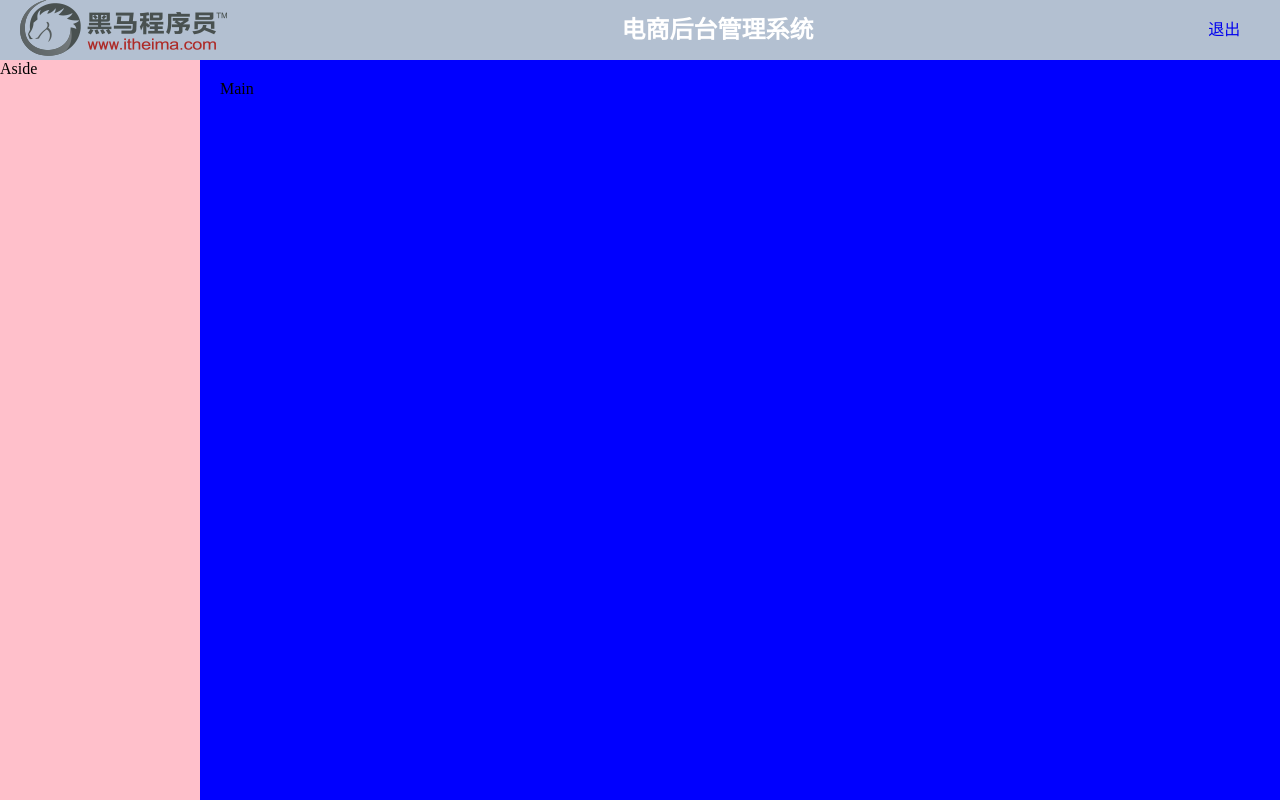
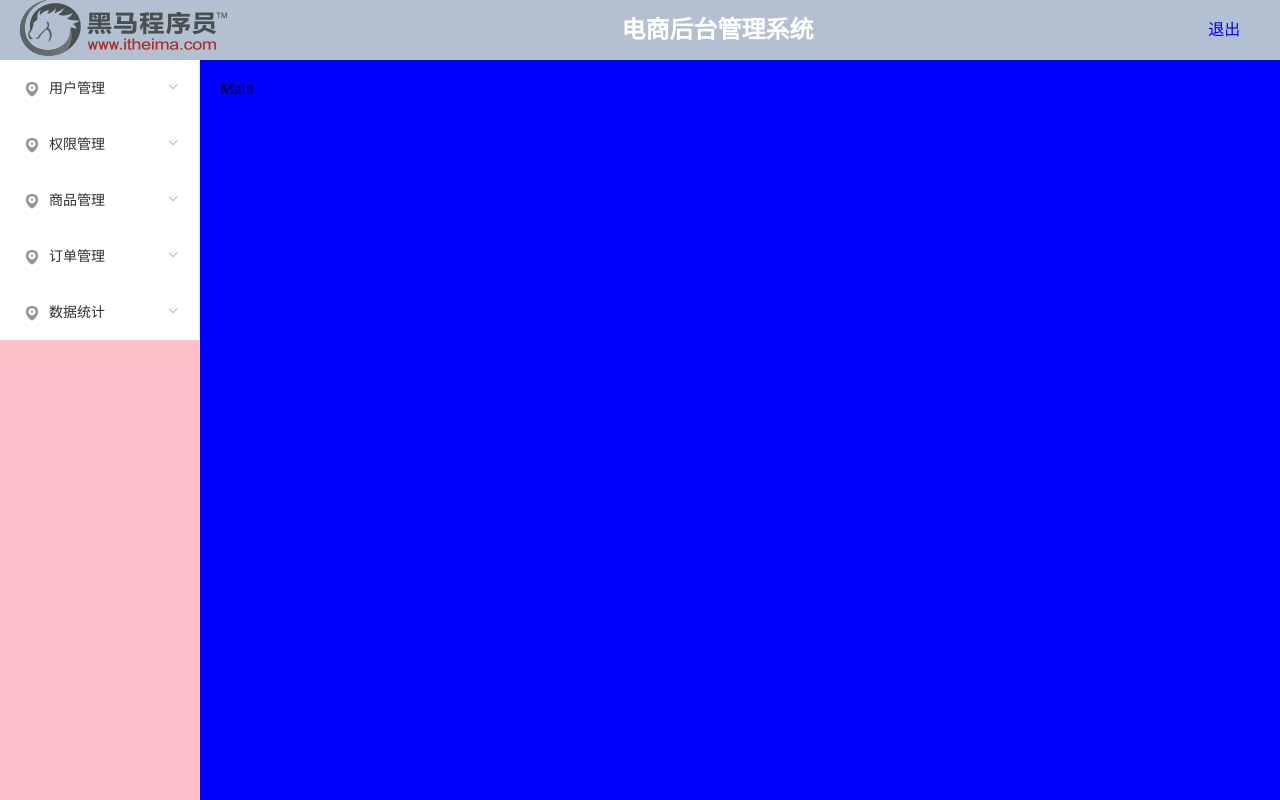
Before and after one commit to Oyqq88888/shopmanager64, a Vue app: page /#/ in a window 1280 px wide. Built offline with nearby package versions, Linux system fonts and the light colour scheme; sample sign-in values are in the browser's storage.

Commit message:
权限验证

```diff
--- a/src/components/home.vue
+++ b/src/components/home.vue
@@ -3,7 +3,7 @@
     <el-header>
       <el-row>
         <el-col :span="4">
-          <img src="../assets/logo.png" alt="">
+          <img src="../assets/logo.png" alt>
         </el-col>
         <el-col :span="19" class="middle">
           <h2>电商后台管理系统</h2>
@@ -14,21 +14,113 @@
       </el-row>
     </el-header>
     <el-container>
-      <el-aside width="200px" class="aside">Aside</el-aside>
+      <el-aside width="200px" class="aside">
+        <el-menu
+          :unique-opened = "true"
+          :router = "true"
+          default-active="2"
+          class="el-menu-vertical-demo"
+        >
+          <!-- 1 -->
+          <el-submenu index="1">
+            <template slot="title">
+              <i class="el-icon-location"></i>
+              <span>用户管理</span>
+            </template>
+            <el-menu-item index="1-1">
+              <i class="el-icon-s-grid"></i>
+              <span>用户列表</span>
+            </el-menu-item>
+          </el-submenu>
+
+          <!-- 2 -->
+          <el-submenu index="2">
+            <template slot="title">
+              <i class="el-icon-location"></i>
+              <span>权限管理</span>
+            </template>
+            <el-menu-item index="2-1">
+              <i class="el-icon-s-grid"></i>
+              <span>角色列表</span>
+            </el-menu-item>
+            <el-menu-item index="2-1">
+              <i class="el-icon-s-grid"></i>
+              <span>权限列表</span>
+            </el-menu-item>
+          </el-submenu>
+          <!-- 3 -->
+          <el-submenu index="3">
+            <template slot="title">
+              <i class="el-icon-location"></i>
+              <span>商品管理</span>
+            </template>
+            <el-menu-item index="3-1">
+              <i class="el-icon-s-grid"></i>
+              <span>商品列表</span>
+            </el-menu-item>
+            <el-menu-item index="3-2">
+              <i class="el-icon-s-grid"></i>
+              <span>分类参数</span>
+            </el-menu-item>
+            <el-menu-item index="3-3">
+              <i class="el-icon-s-grid"></i>
+              <span>商品分类</span>
+            </el-menu-item>
+          </el-submenu>
+
+          <!-- 4 -->
+          <el-submenu index="4">
+            <template slot="title">
+              <i class="el-icon-location"></i>
+              <span>订单管理</span>
+            </template>
+            <el-menu-item index="4-1">
+              <i class="el-icon-s-grid"></i>
+              <span>订单列表</span>
+            </el-menu-item>
+          </el-submenu>
+
+          <!-- 5 -->
+          <el-submenu index="5">
+            <template slot="title">
+              <i class="el-icon-location"></i>
+              <span>数据统计</span>
+            </template>
+            <el-menu-item index="1-1">
+              <i class="el-icon-s-grid"></i>
+              <span>数据报表</span>
+            </el-menu-item>
+          </el-submenu>
+
+        </el-menu>
+      </el-aside>
       <el-main class="main">Main</el-main>
     </el-container>
   </el-container>
 </template>
 
 <script>
-export default {};
+export default {
+  beforeMount () {
+    if (!localStorage.getItem('token')) {
+      this.$router.push({
+        name:'login'
+      })
+      this.$message.warning("请先登录")
+    }
+
+  },
+  mounted() {
+    console.log(111)
+  }
+}
 </script>
 
 
 <style>
 .container {
   height: 100%;
-  background-color: #B3C0D1;
+  background-color: #b3c0d1;
 }
 .aside {
   background-color: pink;
--- a/src/router/index.js
+++ b/src/router/index.js
@@ -14,7 +14,7 @@
       component: Home
     },
     {
-      name: 'logon',
+      name: 'login',
       path: '/login',
       component: Login
     }
```
